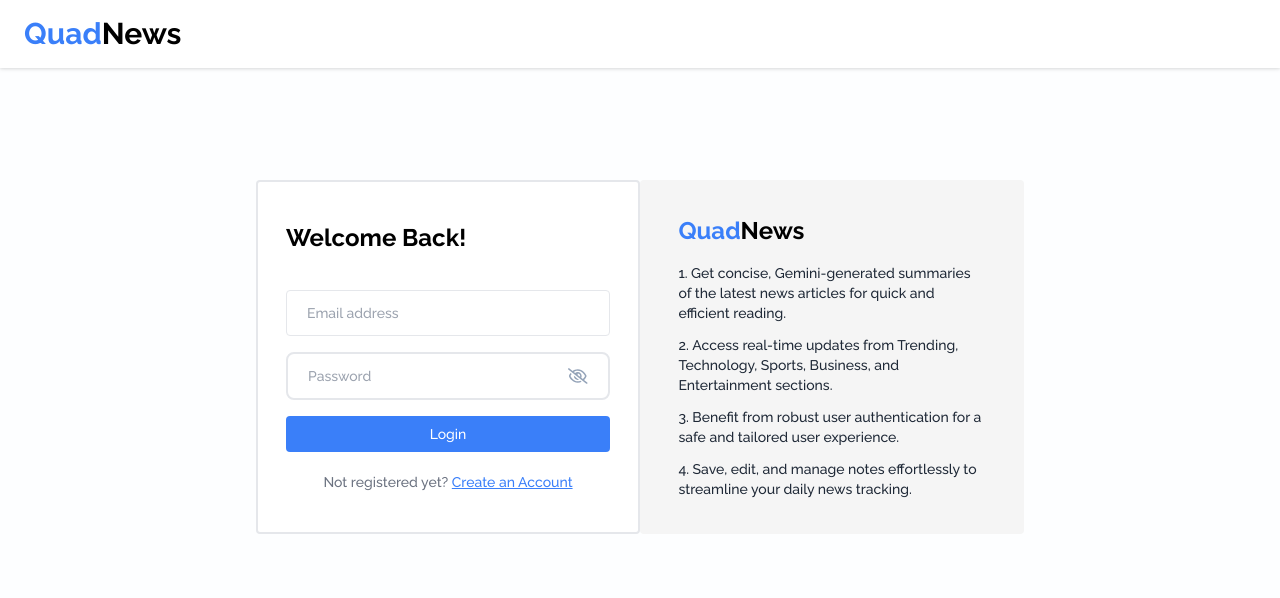
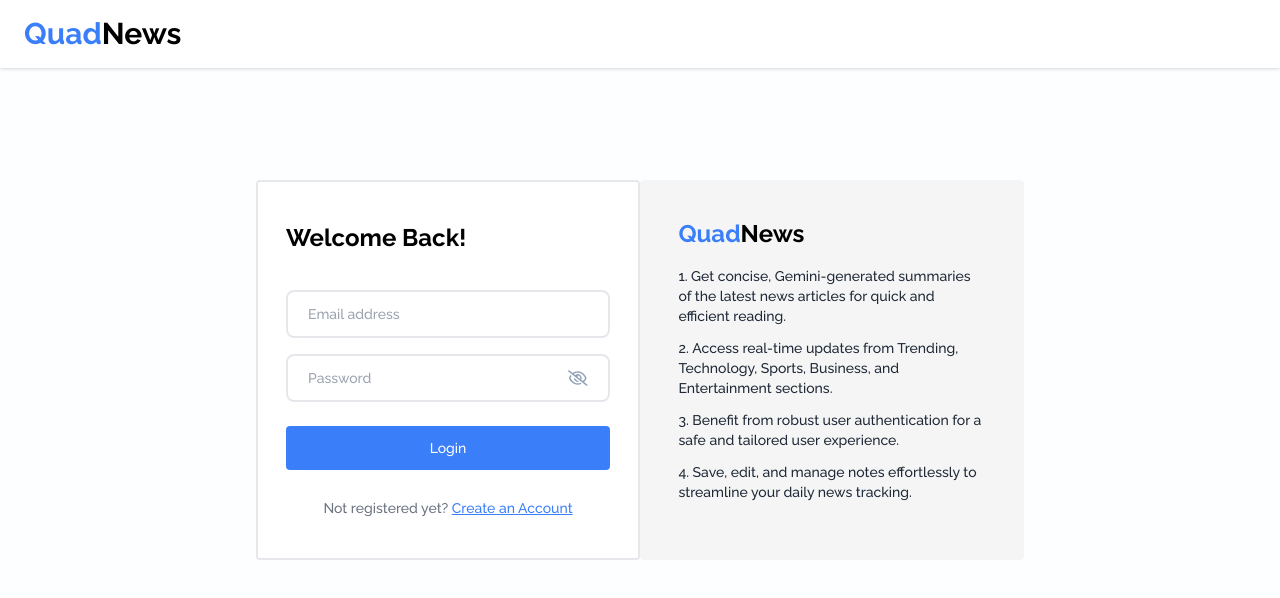
Before and after one commit to Harshdeep-Singh2004/QuadNews-India, a React (Vite) app in the folder frontend/quadnews-app/: page /login in a window 1280 px wide. Shown: the top 598 px of the page. Built offline with nearby package versions, Linux system fonts and the light colour scheme.

Commit message:
Update index.css

```diff
--- a/frontend/quadnews-app/src/index.css
+++ b/frontend/quadnews-app/src/index.css
@@ -19,10 +19,10 @@
 
 @layer components {
     .input-box {
-        @apply w-full text-sm bg-transparent border-[1.5px] px-5 py-3 rounded mb-4 outline-none;
+        @apply w-full text-sm bg-transparent border-2 px-5 py-3 rounded-lg mb-4 outline-none;
     }
     .btn-primary {
-        @apply w-full text-sm bg-primary text-white p-2 rounded my-1 hover:bg-blue-600;
+        @apply w-full text-sm bg-primary text-white p-2 py-3 rounded my-3 hover:bg-blue-600;
     }
     .icon-btn {
         @apply text-xl text-slate-300 cursor-pointer hover:text-primary;
```
